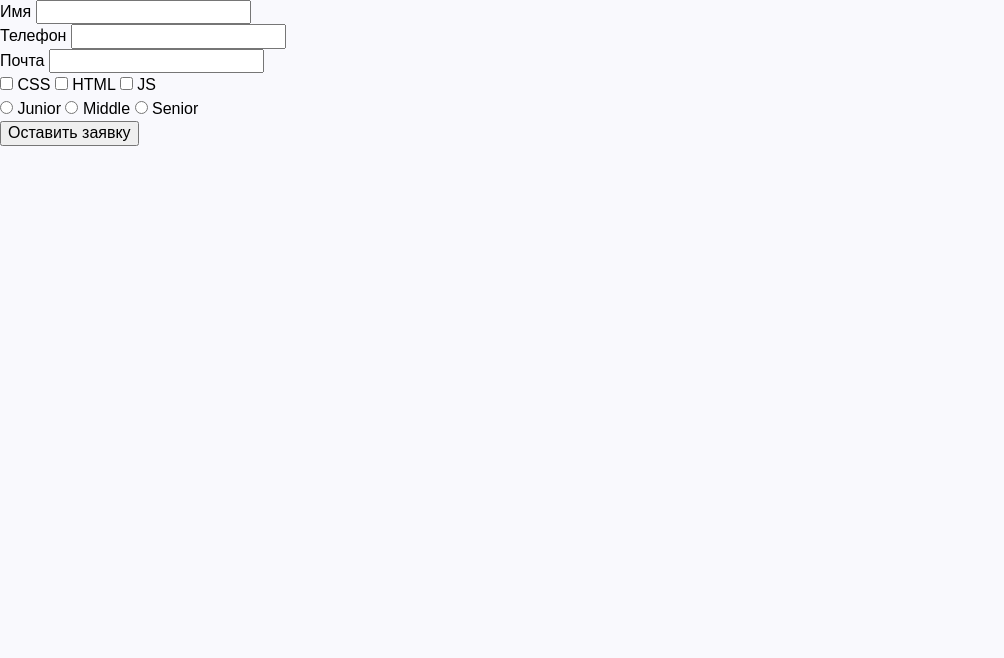
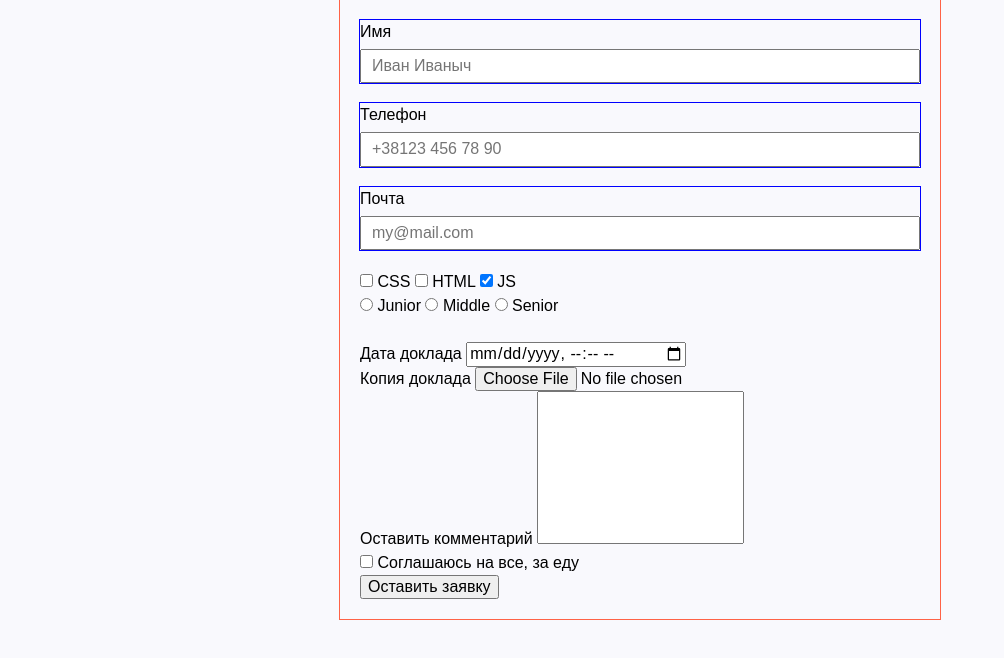
Before and after one commit to Nechuhaev/trenirovki, a plain HTML site: page index.html in a window 1280 px wide. Shown: the whole page, without its empty margins (0-1004 px from the left). Drawn offline with nearby package versions, Linux system fonts and the light colour scheme.

Commit message:
Формы ДЗ-6

```diff
--- a/css/style.css
+++ b/css/style.css
@@ -1,17 +1,36 @@
 * {
-    box-sizing: border-box;
+  /* box-sizing: border-box; */
 }
 
 body {
-    line-height: 1.5;
-    font-family: sans-serif;
-    background-color: #f9f9fd;
+  line-height: 1.5;
+  font-family: sans-serif;
+  background-color: #f9f9fd;
 }
 
-input {
-
+textarea {
+  resize: none;
 }
 
-label {
+.form {
+  width: 600px;
+  outline: 1px solid tomato;
+  margin-left: auto;
+  margin-right: auto;
+  padding: 20px;
+}
 
+.form-field {
+  outline: 1px solid blue;
+  display: flex;
+  flex-direction: column;
+  margin-bottom: 20px;
 }
+.form-field input {
+  margin: 0;
+  padding: 6px 10px;
+}
+
+.form-field label {
+  margin-bottom: 5px;
+}
--- a/index.html
+++ b/index.html
@@ -1,48 +1,65 @@
 <!DOCTYPE html>
 <html lang="en">
   <head>
-    <meta charset="UTF-8">
-    <meta http-equiv="X-UA-Compatible" content="IE=edge">
-    <meta name="viewport" content="width=device-width, initial-scale=1.0">
+    <meta charset="UTF-8" />
+    <meta http-equiv="X-UA-Compatible" content="IE=edge" />
+    <meta name="viewport" content="width=device-width, initial-scale=1.0" />
     <title>Document</title>
-    <link rel="stylesheet" href="https://cdnjs.cloudflare.com/ajax/libs/modern-normalize/1.1.0/modern-normalize.min.css">
-    <link rel="stylesheet" href="./css/style.css">
+    <link
+      rel="stylesheet"
+      href="https://cdnjs.cloudflare.com/ajax/libs/modern-normalize/1.1.0/modern-normalize.min.css"
+    />
+    <link rel="stylesheet" href="./css/style.css" />
   </head>
   <body>
+    <form class="form js-speaker-form">
+      <div class="form-field">
+        <label for="Name">Имя</label>
+        <input type="text" name="name" id="name" placeholder="Иван Иваныч" />
+      </div>
+      <div class="form-field">
+        <label for="tel">Телефон</label>
+        <input type="tel" name="tel" id="tel" placeholder="+38123 456 78 90 " />
+      </div>
 
-<form class="js-speaker-form">
-    <label for="Name">Имя</label>
-    <input type="text" name="name" id="name">
-<br/>
-    <label for="tel">Телефон</label>
-    <input type="tel" name="tel" id="tel">
-<br />
+      <div class="form-field">
         <label for="mail">Почта</label>
-    <input type="email" name="mail" id="mail">
-<br />
+        <input type="email" name="mail" id="mail" placeholder="my@mail.com" />
+      </div>
+
       <div role="group">
-    <input type="checkbox" name="topic" value="css" id="css">
+        <input type="checkbox" name="topic" value="css" id="css" />
         <label for="html">CSS</label>
 
-    <input type="checkbox" name="topic" value="html" id="html">
+        <input type="checkbox" name="topic" value="html" id="html" />
         <label for="html">HTML</label>
 
-    <input type="checkbox" name="topic" value="js" id="js">
+        <input type="checkbox" name="topic" value="js" id="js" checked />
         <label for="html">JS</label>
       </div>
-
-<input type="radio" name="experience" value="junior" id="junior">
+      <div role="group">
+        <input type="radio" name="experience" value="junior" id="junior" />
         <label for="junior"> Junior</label>
-<input type="radio" name="experience" value="middle" id="middle">
+        <input type="radio" name="experience" value="middle" id="middle" />
         <label for="junior"> Middle</label>
-<input type="radio" name="experience" value="senior" id="senior">
+        <input type="radio" name="experience" value="senior" id="senior" />
         <label for="junior"> Senior</label>
+      </div>
+      <br />
+      <label for="date">Дата доклада</label>
+      <input type="datetime-local" name="date" id="" />
+      <br />
+      <label for="pdf">Копия доклада</label>
+      <input type="file" name="pdf" id="pdf" />
+      <br />
+      <label for="comment">Оставить комментарий</label>
+      <textarea name="comment" id="comment" cols="" rows="8"></textarea>
+      <br />
+      <input type="checkbox" name="policy" id="policy" />
+      <label for="chekbox">Соглашаюсь на все, за еду</label>
       <br />
 
       <button type="submit">Оставить заявку</button>
-
     </form>
-
-
   </body>
 </html>
```
Lines whose indentation alone changed are shown as unchanged.
